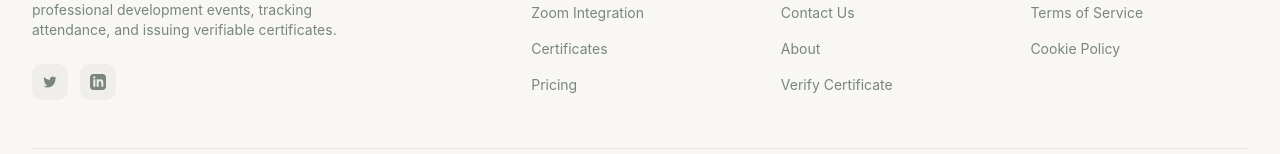
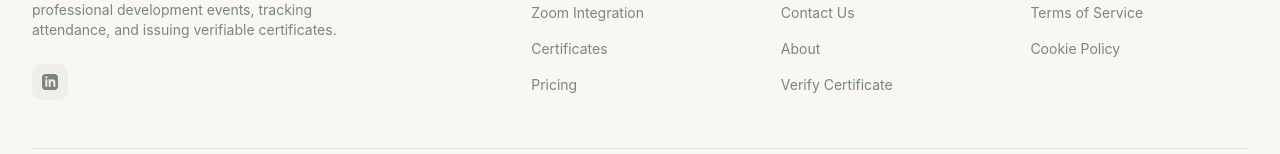
Before and after one commit to Rutvikrj26/cpd_events, a React (Vite) app in the folder frontend/: page / in a window 1280 px wide. Shown: the part 2706-2860 px from the top of the page. Built offline with nearby package versions, Linux system fonts and the light colour scheme; no server answers.

Commit message:
Add LinkedIn link and remove Twitter button from footer

```diff
--- a/frontend/src/components/layout/PublicLayout.tsx
+++ b/frontend/src/components/layout/PublicLayout.tsx
@@ -316,14 +316,10 @@ export function PublicLayout({ children }: { children: React.ReactNode }) {
               </p>
               {/* Social Links */}
               <div className="flex items-center gap-3">
-                <Link to="#" className="h-9 w-9 rounded-lg bg-secondary flex items-center justify-center text-muted-foreground hover:text-foreground hover:bg-secondary/80 transition-colors">
-                  <span className="sr-only">Twitter</span>
-                  <svg className="h-4 w-4" fill="currentColor" viewBox="0 0 24 24"><path d="M8.29 20.251c7.547 0 11.675-6.253 11.675-11.675 0-.178 0-.355-.012-.53A8.348 8.348 0 0022 5.92a8.19 8.19 0 01-2.357.646 4.118 4.118 0 001.804-2.27 8.224 8.224 0 01-2.605.996 4.107 4.107 0 00-6.993 3.743 11.65 11.65 0 01-8.457-4.287 4.106 4.106 0 001.27 5.477A4.072 4.072 0 012.8 9.713v.052a4.105 4.105 0 003.292 4.022 4.095 4.095 0 01-1.853.07 4.108 4.108 0 003.834 2.85A8.233 8.233 0 012 18.407a11.616 11.616 0 006.29 1.84"></path></svg>
-                </Link>
-                <Link to="#" className="h-9 w-9 rounded-lg bg-secondary flex items-center justify-center text-muted-foreground hover:text-foreground hover:bg-secondary/80 transition-colors">
+                <a href="https://www.linkedin.com/company/accredit-store" target="_blank" rel="noopener noreferrer" className="h-9 w-9 rounded-lg bg-secondary flex items-center justify-center text-muted-foreground hover:text-foreground hover:bg-secondary/80 transition-colors">
                   <span className="sr-only">LinkedIn</span>
                   <svg className="h-4 w-4" fill="currentColor" viewBox="0 0 24 24"><path d="M19 0h-14c-2.761 0-5 2.239-5 5v14c0 2.761 2.239 5 5 5h14c2.762 0 5-2.239 5-5v-14c0-2.761-2.238-5-5-5zm-11 19h-3v-11h3v11zm-1.5-12.268c-.966 0-1.75-.79-1.75-1.764s.784-1.764 1.75-1.764 1.75.79 1.75 1.764-.783 1.764-1.75 1.764zm13.5 12.268h-3v-5.604c0-3.368-4-3.113-4 0v5.604h-3v-11h3v1.765c1.396-2.586 7-2.777 7 2.476v6.759z"></path></svg>
-                </Link>
+                </a>
               </div>
             </div>
 
```
